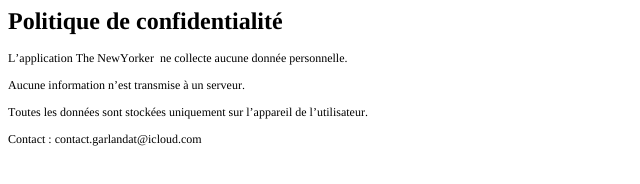
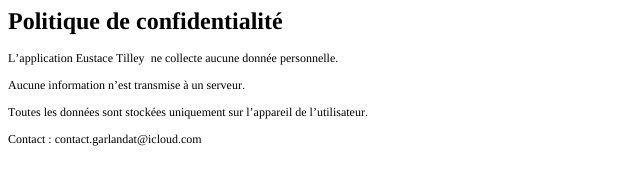
Before and after one commit to migapple/TheNewYoker, a website: page privacy.html in a window 1280 px wide. Shown: the full height of the page, 0-640 px from the left. Drawn offline with Linux system fonts and the light colour scheme.

Commit message:
Update privacy policy for Eustace Tilley app

```diff
--- a/privacy.html
+++ b/privacy.html
@@ -13,7 +13,7 @@
 </head>
 <body>
 <h1 style="margin: 0.0px 0.0px 16.1px 0.0px; font: 24.0px Times; -webkit-text-stroke: #000000"><span class="s1"><b>Politique de confidentialité</b><b></b></span></h1>
-<p class="p2"><span class="s1">L’application The NewYorker<span class="Apple-converted-space">  </span>ne collecte aucune donnée personnelle.</span></p>
+<p class="p2"><span class="s1">L’application Eustace Tilley<span class="Apple-converted-space">  </span>ne collecte aucune donnée personnelle.</span></p>
 <p class="p2"><span class="s1">Aucune information n’est transmise à un serveur.</span></p>
 <p class="p2"><span class="s1">Toutes les données sont stockées uniquement sur l’appareil de l’utilisateur.</span></p>
 <p class="p2"><span class="s1">Contact : contact.garlandat@icloud.com</span></p>
```
